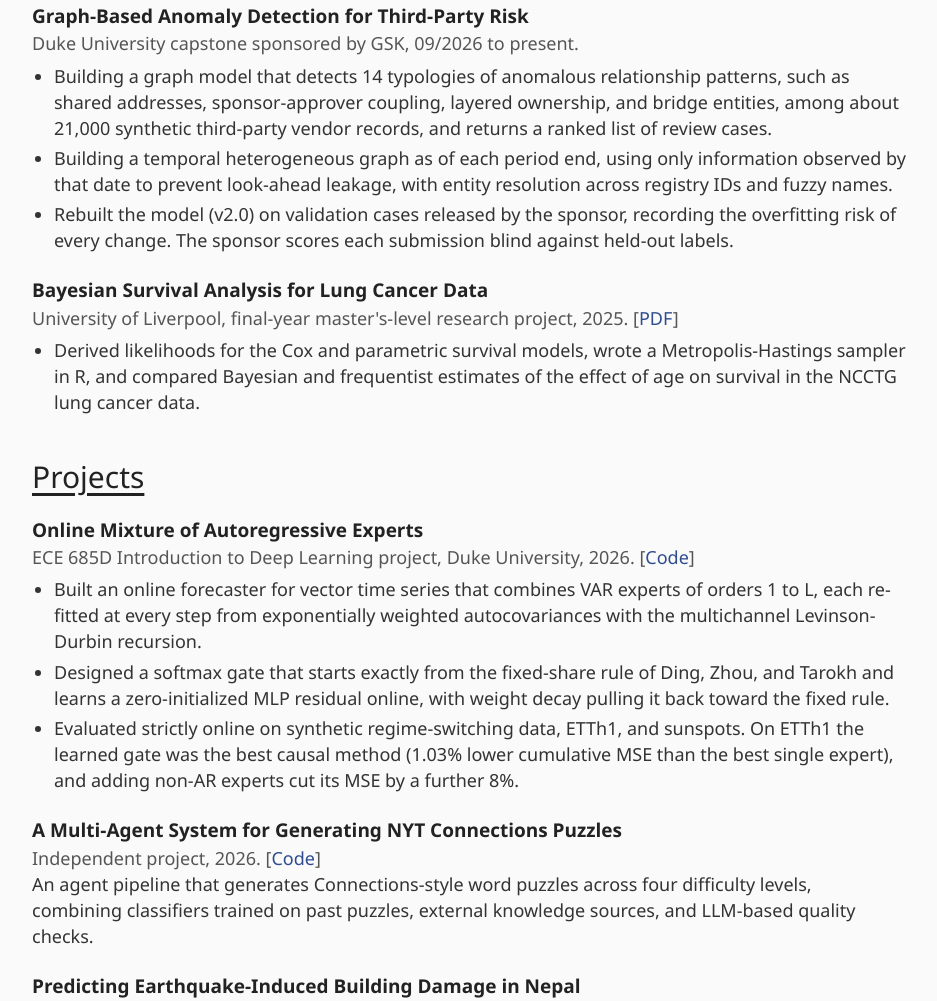
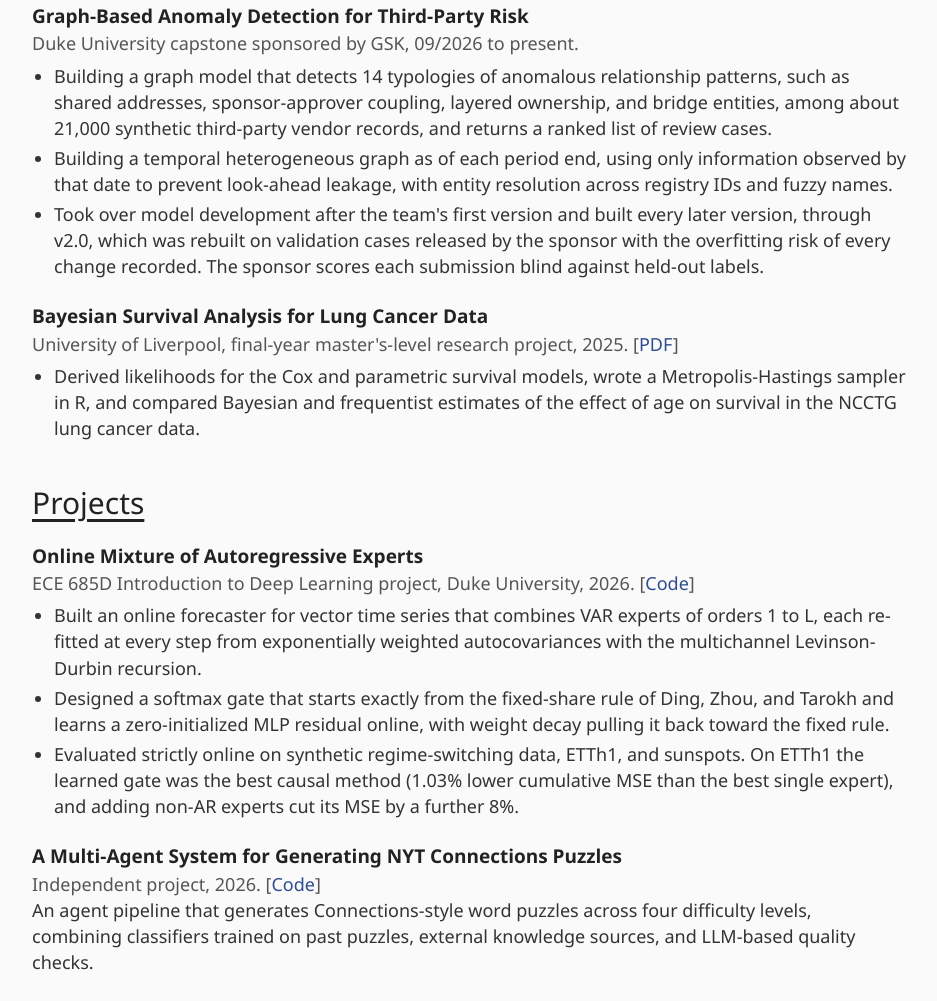
Before and after one commit to FELIXGAO0315/FELIXGAO0315.github.io, a plain HTML site: page index.html in a window 1280 px wide. Shown: the part 1854-2855 px from the top of the page, without its empty margins (324-1261 px from the left). Drawn offline with Linux system fonts and the light colour scheme.

Commit message:
Clarify role in GSK capstone

```diff
--- a/index.html
+++ b/index.html
@@ -140,7 +140,7 @@
     <ul>
       <li>Building a graph model that detects 14 typologies of anomalous relationship patterns, such as shared addresses, sponsor-approver coupling, layered ownership, and bridge entities, among about 21,000 synthetic third-party vendor records, and returns a ranked list of review cases.</li>
       <li>Building a temporal heterogeneous graph as of each period end, using only information observed by that date to prevent look-ahead leakage, with entity resolution across registry IDs and fuzzy names.</li>
-      <li>Rebuilt the model (v2.0) on validation cases released by the sponsor, recording the overfitting risk of every change. The sponsor scores each submission blind against held-out labels.</li>
+      <li>Took over model development after the team's first version and built every later version, through v2.0, which was rebuilt on validation cases released by the sponsor with the overfitting risk of every change recorded. The sponsor scores each submission blind against held-out labels.</li>
     </ul>
   </div>
 
```
